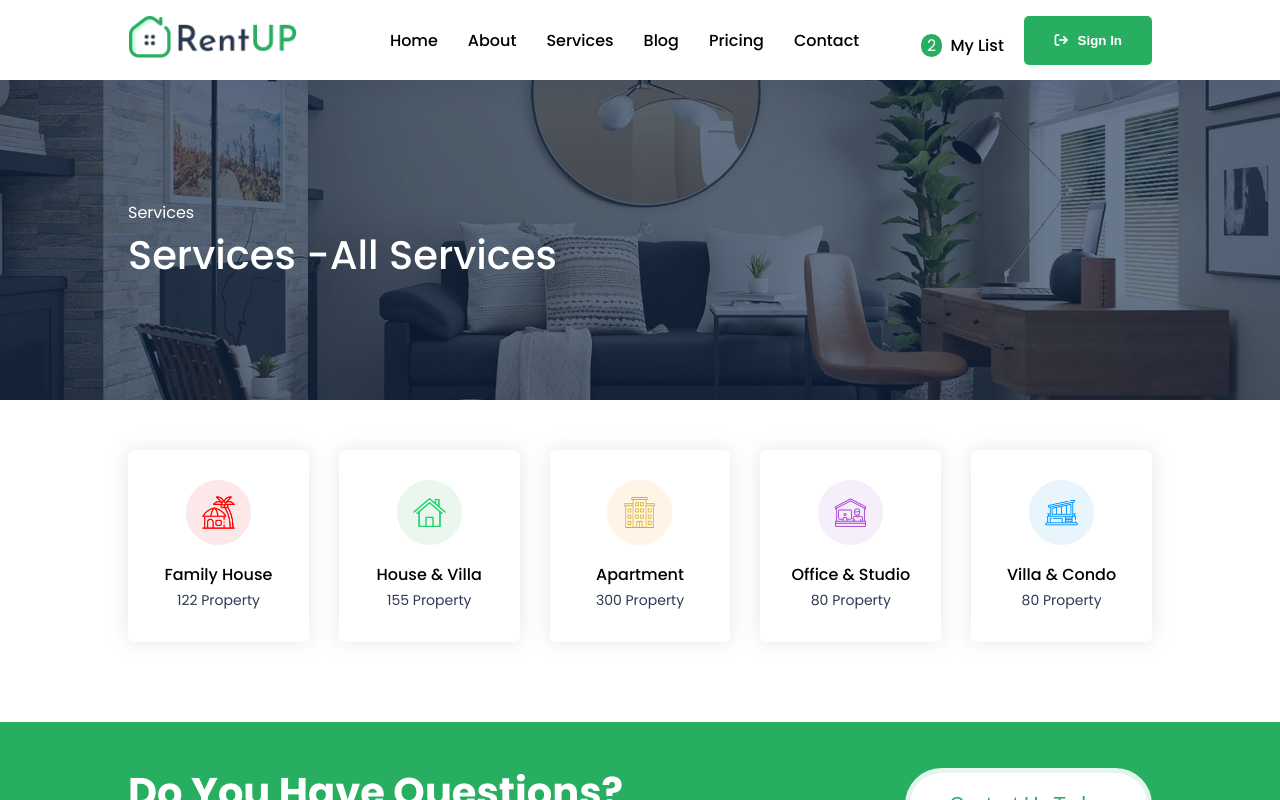
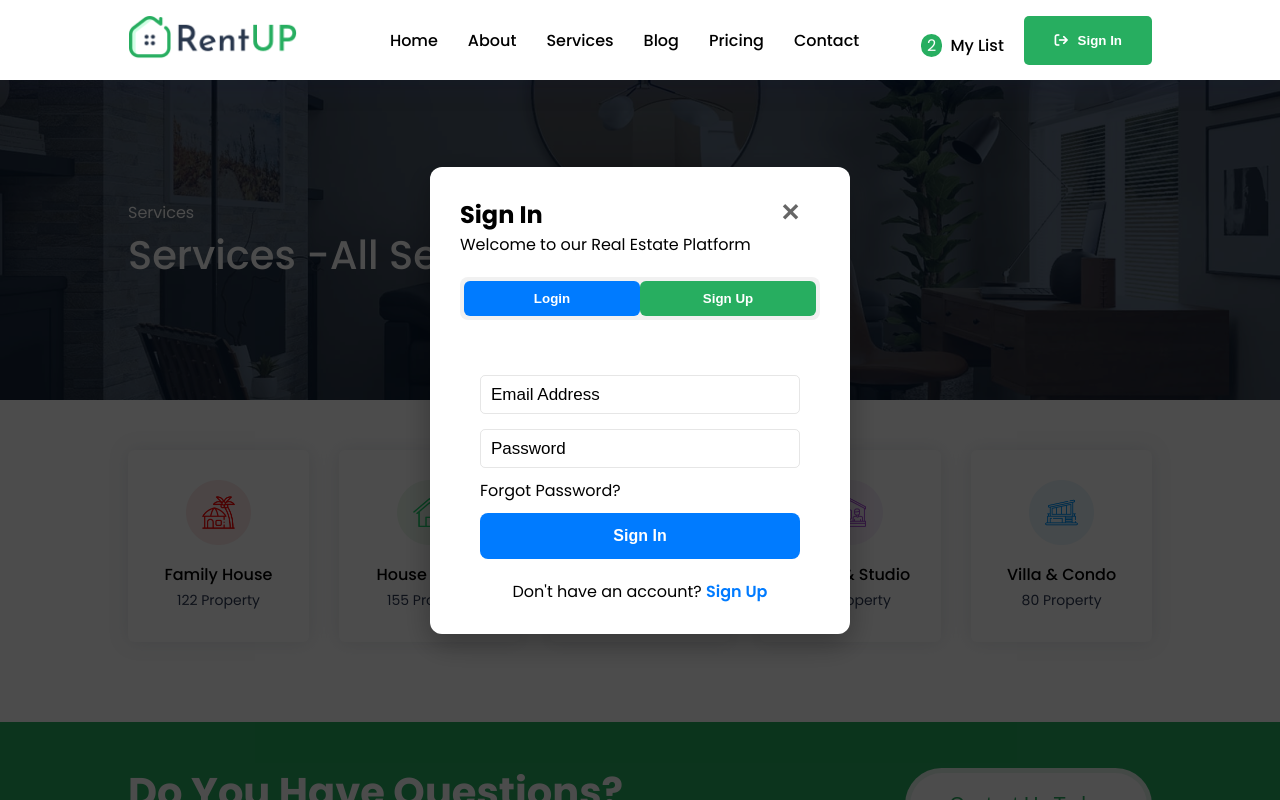
Before and after one commit to KashifSaeed1/Real-Estate-website, a React (Create React App) app: page /services in a window 1280 px wide. Both pictures are taken after a click on the button "Sign In". Shown: the top 800 px of the page. Built offline with nearby package versions, Linux system fonts and the light colour scheme.

Commit message:
Added authentication modal for signup in header with separate AuthModal component and styling

```diff
--- a/src/components/common/header/Header.jsx
+++ b/src/components/common/header/Header.jsx
@@ -2,9 +2,10 @@ import React, { useState } from "react"
 import "./header.css"
 import { nav } from "../../data/Data"
 import { Link } from "react-router-dom"
-
+import AuthModal from "../modal/AuthModal"
 const Header = () => {
   const [navList, setNavList] = useState(false)
+  const [modalOpen, setModalOpen] = useState(false);
   return (
     <>
       <header>
@@ -25,12 +26,12 @@ const Header = () => {
             <h4>
               <span>2</span> My List
             </h4>
-            <button className="btn1">
+            <button className="btn1" onClick={() => setModalOpen(true)}>
               <i className="fa fa-sign-out"></i> Sign In
             </button>
           </div>
           <div className="toggle">
-            <button onClick={() => setNavList(!navList)}>
+            <button onClick={() => setNavList(!navList)} >
               {navList ? (
                 <i className="fa fa-times"></i>
               ) : (
@@ -40,6 +41,10 @@ const Header = () => {
           </div>
         </div>
       </header>
+
+
+      {/* Modal */}
+      <AuthModal isOpen={modalOpen} onClose={() => setModalOpen(false)} />
     </>
   );
 }
--- /dev/null
+++ b/src/components/common/modal/AuthModal.css
@@ -0,0 +1,87 @@
+.modal-overlay {
+  position: fixed;
+  top: 0;
+  left: 0;
+  width: 100%;
+  height: 100%;
+  background: rgba(0, 0, 0, 0.7);
+  display: flex;
+  align-items: center;
+  justify-content: center;
+  z-index: 1000;
+}
+
+.modal-content {
+  background: white;
+  padding: 30px;
+  border-radius: 12px;
+  width: 90%;
+  max-width: 420px;
+  position: relative;
+  box-shadow: 0 10px 30px rgba(0, 0, 0, 0.3);
+}
+
+.close-btn {
+  position: absolute;
+  top: 15px;
+  right: 20px;
+  font-size: 24px;
+  background: none;
+  border: none;
+  cursor: pointer;
+  color: #666;
+}
+
+.auth-tabs {
+  display: flex;
+  margin: 20px 0;
+  background: #f1f1f1;
+  border-radius: 8px;
+  padding: 4px;
+}
+
+.auth-tabs button {
+  flex: 1;
+  padding: 10px;
+  border: none;
+  border-radius: 6px;
+  cursor: pointer;
+  font-weight: 600;
+}
+
+.auth-tabs button.active {
+  background: #007bff;
+  color: white;
+}
+
+input {
+  width: 100%;
+  padding: 12px;
+  margin: 10px 0;
+  border: 1px solid #ddd;
+  border-radius: 8px;
+  font-size: 15px;
+}
+
+.btn-primary {
+  width: 100%;
+  padding: 14px;
+  background: #007bff;
+  color: white;
+  border: none;
+  border-radius: 8px;
+  font-size: 16px;
+  margin-top: 10px;
+  cursor: pointer;
+}
+
+.switch-text {
+  text-align: center;
+  margin-top: 20px;
+}
+
+.switch-text span {
+  color: #007bff;
+  cursor: pointer;
+  font-weight: 600;
+}
--- /dev/null
+++ b/src/components/common/modal/AuthModal.jsx
@@ -0,0 +1,70 @@
+import React, { useState } from "react";
+import "../modal/AuthModal.css";
+
+
+const AuthModal = ({ isOpen, onClose }) => {
+  const [isLogin, setIsLogin] = useState(true);
+
+  if (!isOpen) return null;
+
+  return (
+    <div className="modal-overlay" onClick={onClose}>
+      <div className="modal-content" onClick={(e) => e.stopPropagation()}>
+        <button className="close-btn" onClick={onClose}>✕</button>
+
+        <h2>{isLogin ? "Sign In" : "Create Account"}</h2>
+        <p>Welcome to our Real Estate Platform</p>
+
+        <div className="auth-tabs">
+          <button
+            className={isLogin ? "active" : ""}
+            onClick={() => setIsLogin(true)}
+          >
+            Login
+          </button>
+          <button
+            className={!isLogin ? "active" : ""}
+            onClick={() => setIsLogin(false)}
+          >
+            Sign Up
+          </button>
+        </div>
+
+        <form>
+          {!isLogin && (
+            <>
+              <input type="text" placeholder="Full Name" required />
+              <input type="tel" placeholder="Phone Number" required />
+            </>
+          )}
+
+          <input type="email" placeholder="Email Address" required />
+          <input type="password" placeholder="Password" required />
+
+          {!isLogin && (
+            <input type="password" placeholder="Confirm Password" required />
+          )}
+
+          {isLogin && (
+            <div className="forgot-password">
+              <a href="#">Forgot Password?</a>
+            </div>
+          )}
+
+          <button type="submit" className="btn-primary">
+            {isLogin ? "Sign In" : "Create Account"}
+          </button>
+        </form>
+
+        <p className="switch-text">
+          {isLogin ? "Don't have an account?" : "Already have an account?"}{" "}
+          <span onClick={() => setIsLogin(!isLogin)}>
+            {isLogin ? "Sign Up" : "Sign In"}
+          </span>
+        </p>
+      </div>
+    </div>
+  );
+};
+
+export default AuthModal;
```
